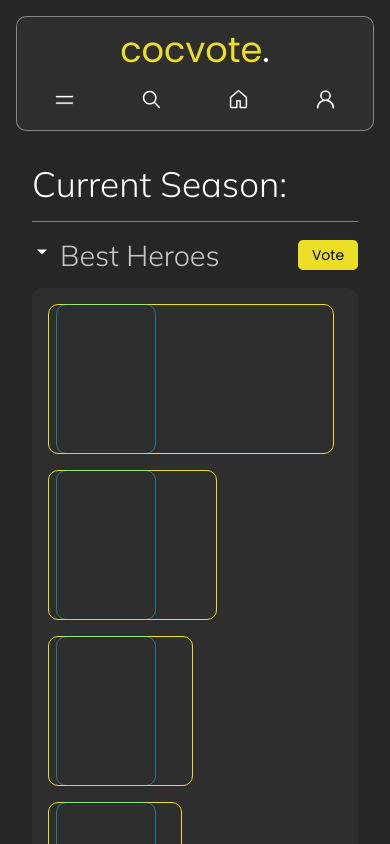
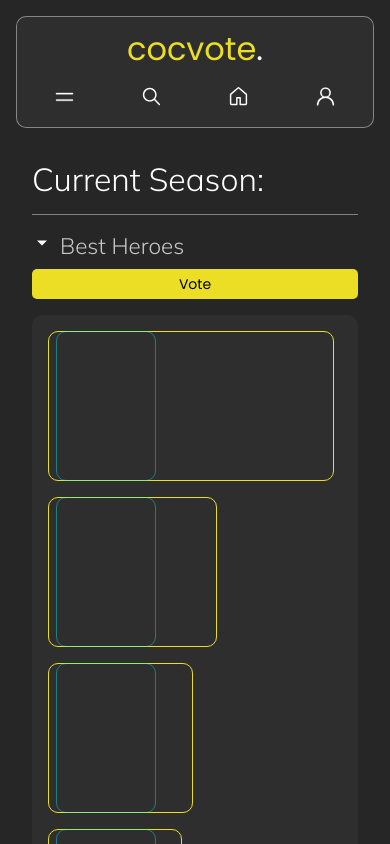
Before and after one commit to josedrios/clashvote, a React (Vite) app: page / in a window 390 px wide. Built offline with nearby package versions, Linux system fonts and the light colour scheme; a web font is replaced by a local one.

Commit message:
Added repsonsive font size adjustability in typography sass file, hover effect on vote button, and responsiveness to vote header section

```diff
--- a/src/styles/abstracts/_variables.scss
+++ b/src/styles/abstracts/_variables.scss
@@ -4,7 +4,7 @@
 
 // Primary color palette
 $primary-color: rgb(235, 222, 36);
-$secondary-color: rgb(156, 146, 13);
+$secondary-color: rgb(191, 179, 14);
 
 $primary-background-color: #272626;
 $secondary-background-color: rgba(48, 48, 48, 0.794);
--- a/src/styles/base/_typography.scss
+++ b/src/styles/base/_typography.scss
@@ -60,6 +60,28 @@ h5 {
     font-size: 1.4rem;
 }
 
+@media (max-width: #{$breakpoint-xs}) {
+    h1 {
+      font-size: 2rem;
+    }
+
+    h2 {
+      font-size: 1.6rem;
+    }
+
+    h3 {
+      font-size: 1.4rem;
+    }
+
+    h4 {
+      font-size: 1.2rem;
+    }
+
+    h5 {
+      font-size: 1rem;
+    }
+}
+
 p {
     font-size: $font-size-medium;
     line-height: $line-height-base;
--- a/src/styles/layouts/_navbar.scss
+++ b/src/styles/layouts/_navbar.scss
@@ -10,7 +10,7 @@
         color: white;
         font-weight: 400;
         span {
-            transition: $transition-duration-fast $transition-ease;
+            transition: color $transition-duration-fast $transition-ease;
             color: $primary-color;
         }
     }
--- a/src/styles/layouts/_season.scss
+++ b/src/styles/layouts/_season.scss
@@ -17,7 +17,8 @@
     display: flex;
     flex-direction: row;
     align-items: center;
-    margin-bottom: $spacing-medium
+    margin-bottom: $spacing-medium;
+    flex-wrap: wrap;
 }
 
 .vote-section-collapse {
@@ -28,11 +29,11 @@
     svg {
         transition: $transition-duration-fast $transition-ease;
     }
-}
 
-.vote-section-collapse:hover svg{
-    transform-origin: center;
-    rotate: -90deg;
+    &:hover svg {
+        transform-origin: center;
+        rotate: -90deg;
+    }
 }
 
 .vote-section-title {
@@ -48,6 +49,19 @@
     color: black;
     width: 60px;
     border-radius: $border-radius-xs;
+    transition: background-color $transition-duration-base;
+
+    &:hover {
+        background-color: $secondary-color;
+    }
+}
+
+@media (max-width: 400px) {
+    .vote-button {
+        margin-top: $spacing-small;
+        flex-basis: 100%;
+        width: 80px;
+    }
 }
 
 .horizontal-bar-graph-container {
```
